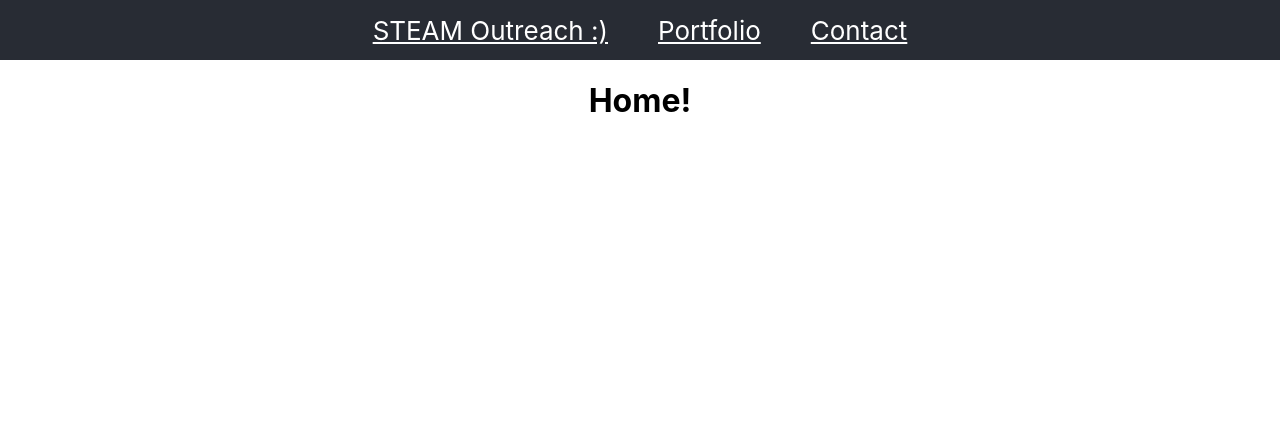
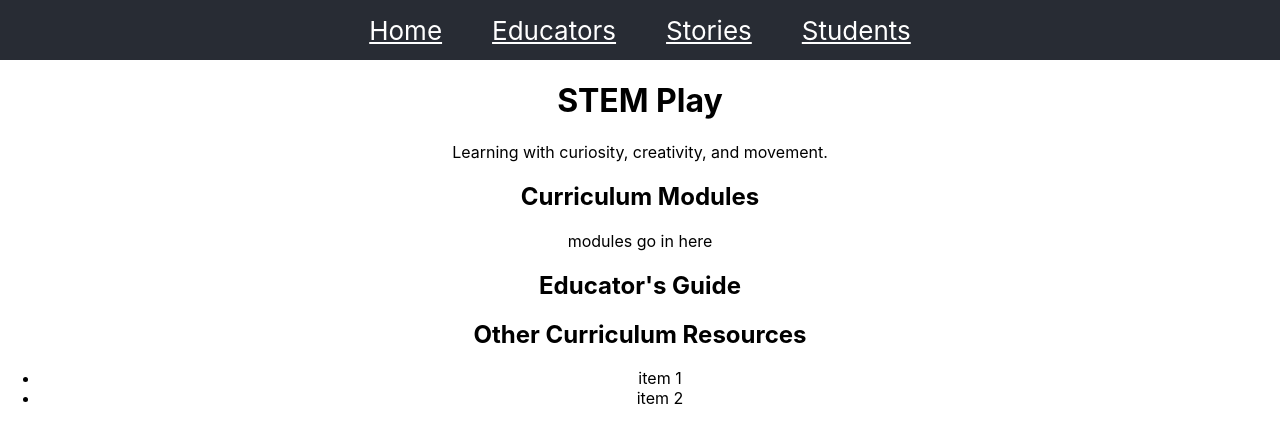
Before and after one commit to boone1000/STEAM, a React (Create React App) app: page / in a window 1280 px wide. Shown: the top 442 px of the page. Built offline with nearby package versions, Linux system fonts and the light colour scheme.

Commit message:
home page

```diff
--- a/src/App.js
+++ b/src/App.js
@@ -3,22 +3,27 @@ import logo from './logo.svg';
 import './App.css';
 import { BrowserRouter, Route, Link } from 'react-router-dom'
 import Home from './pages/Home'
-import Portfolio from './pages/Portfolio'
-import Contact from './pages/Contact'
+import Educators from './pages/educators'
+import Stories from './pages/stories'
+import Students from './pages/students'
+
 
 function App() {
   return <BrowserRouter>
     <div className="App">
 
       <header className="App-header">
-        <Link to="/">STEAM Outreach :)</Link>
-        <Link to="/portfolio">Portfolio</Link>
-        <Link to="/contact">Contact</Link>
+        <Link to="/">Home</Link>
+        <Link to="/educators">Educators</Link>
+        <Link to="/stories">Stories</Link>
+        <Link to="/students">Students</Link>
       </header>
 
       <Route path="/" exact component={Home} />
-      <Route path="/portfolio" component={Portfolio} />
-      <Route path="/contact" component={Contact} />
+      <Route path="/educators" component={Educators} />
+      <Route path="/stories" component={Stories} />
+      <Route path="/students" component={Students} />
+
 
     </div>
   </BrowserRouter>
--- a/src/pages/Home.js
+++ b/src/pages/Home.js
@@ -2,7 +2,30 @@ import React from 'react'
 
 function Home(){
     return <div className="page">
-        <h1>Home!</h1>
+        <div>
+            <h1>STEM Play</h1>
+            <p>Learning with curiosity, creativity, and movement.</p>
+        </div>
+        <div>
+            <h2>Curriculum Modules</h2>
+            <div>
+                <p>modules go in here</p>
+            </div>
+        </div>
+        <div>
+            <h2>Educator's Guide</h2>
+            {/* <Button>Download Here</Button> */}
+        </div>
+        <div>
+            <h2>Other Curriculum Resources</h2>
+            <ul>
+                <li>item 1</li>
+                <li>item 2</li>
+            </ul>
+        </div>
+
+
+
     </div>
 }
 
--- /dev/null
+++ b/src/pages/educators.js
@@ -0,0 +1,9 @@
+import React from 'react'
+
+function educators(){
+    return <div className="page">
+        <h1>Educators!</h1>
+    </div>
+}
+
+export default educators
--- a/src/pages/Contact.js
+++ b/src/pages/stories.js
@@ -1,9 +1,9 @@
 import React from 'react'
 
-function Contact(){
+function Stories(){
     return <div className="page">
-        <h1>Contact!</h1>
+        <h1>Stories!</h1>
     </div>
 }
 
-export default Contact
+export default Stories
--- a/src/pages/Portfolio.js
+++ b/src/pages/students.js
@@ -1,9 +1,9 @@
 import React from 'react'
 
-function Portfolio(){
+function Students(){
     return <div className="page">
-        <h1>Portfolio!</h1>
+        <h1>Students!</h1>
     </div>
 }
 
-export default Portfolio
+export default Students
```
